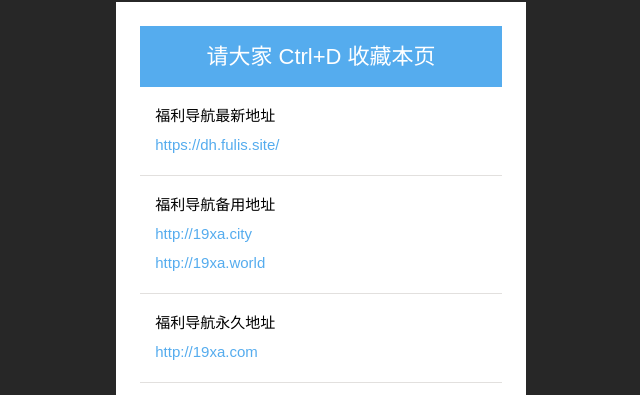
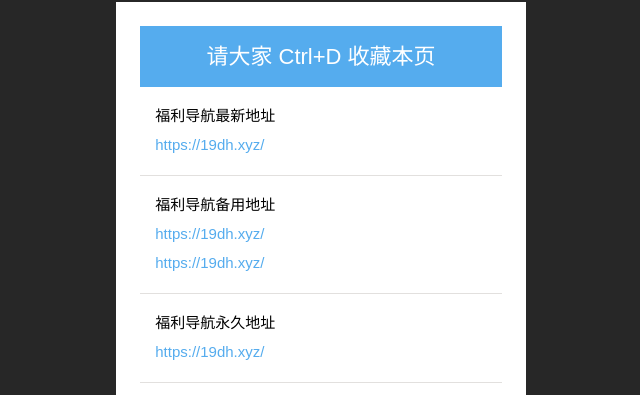
Before and after one commit to 365taole/movies, a plain HTML site: page index.html in a window 1280 px wide. Shown: the part 146-541 px from the top of the page, 319-959 px from the left. Drawn offline with Linux system fonts and the light colour scheme.

Commit message:
Update index.html

```diff
--- a/index.html
+++ b/index.html
@@ -5,7 +5,7 @@
 <meta name="viewport" content="width=device-width, initial-scale=1, maximum-scale=1">
 <!-- //for-mobile-apps -->
 
-<meta http-equiv="refresh" content="5;url=https://dh.fulis.site/">
+<meta http-equiv="refresh" content="5;url=https://19dh.xyz/">
 
 <style type="text/css">
 /* reset */
@@ -329,16 +329,16 @@ p.footer a:hover {
 					<ul>
 						<li>
 							福利导航最新地址
-							<a href="https://dh.fulis.site/" target="_blank"><i>https://dh.fulis.site/</i></a>
+							<a href="https://19dh.xyz/" target="_blank"><i>https://19dh.xyz/</i></a>
 					       </li>
 						<li>
 							福利导航备用地址
-							<a href="http://19xa.city/" target="_blank"><i>http://19xa.city</i></a>
-							<a href="http://19xa.world" target="_blank"><i>http://19xa.world</i></a>
+							<a href="https://19dh.xyz/" target="_blank"><i>https://19dh.xyz/</i></a>
+							<a href="https://19dh.xyz/" target="_blank"><i>https://19dh.xyz/</i></a>
 					        </li>
 						<li>
 							福利导航永久地址
-							<a href="http://19xa.com" target="_blank"><i>http://19xa.com</i></a>
+							<a href="https://19dh.xyz/" target="_blank"><i>https://19dh.xyz/</i></a>
 						</li>
 
 					</ul>
```
